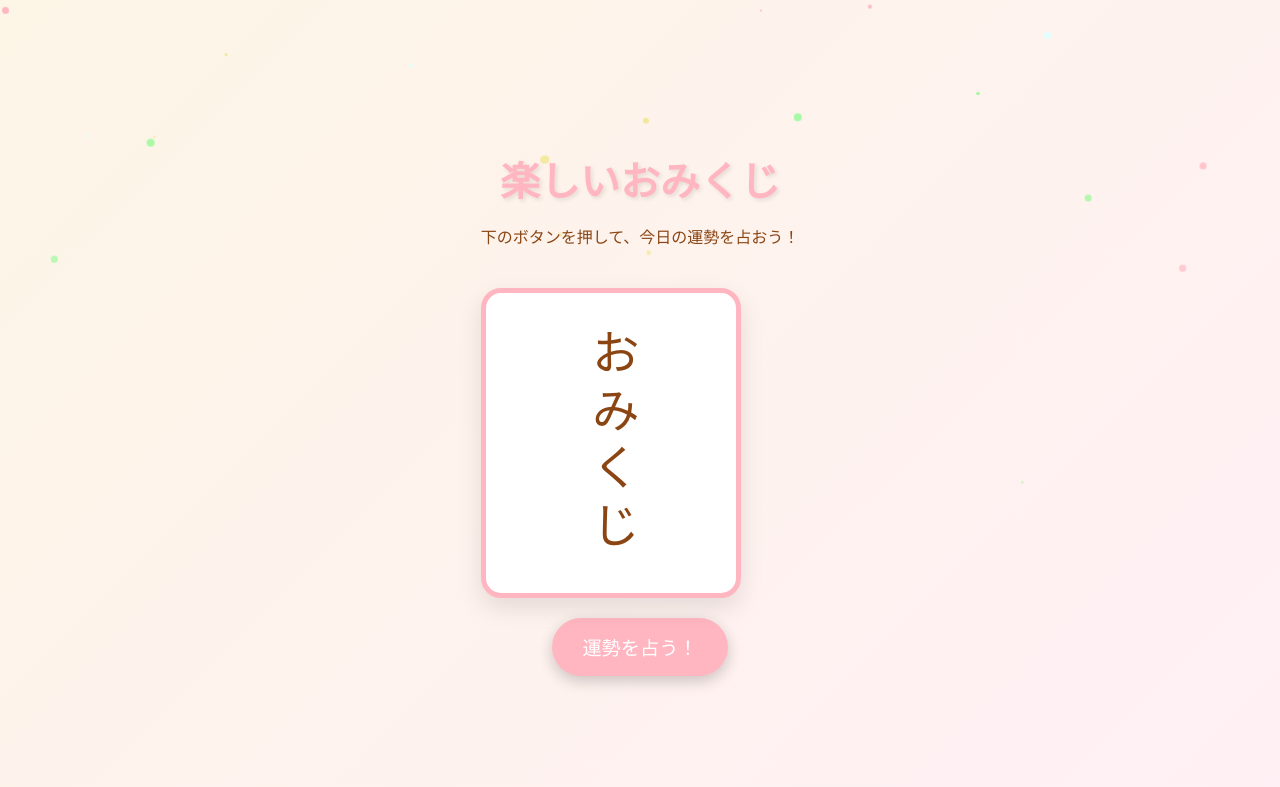
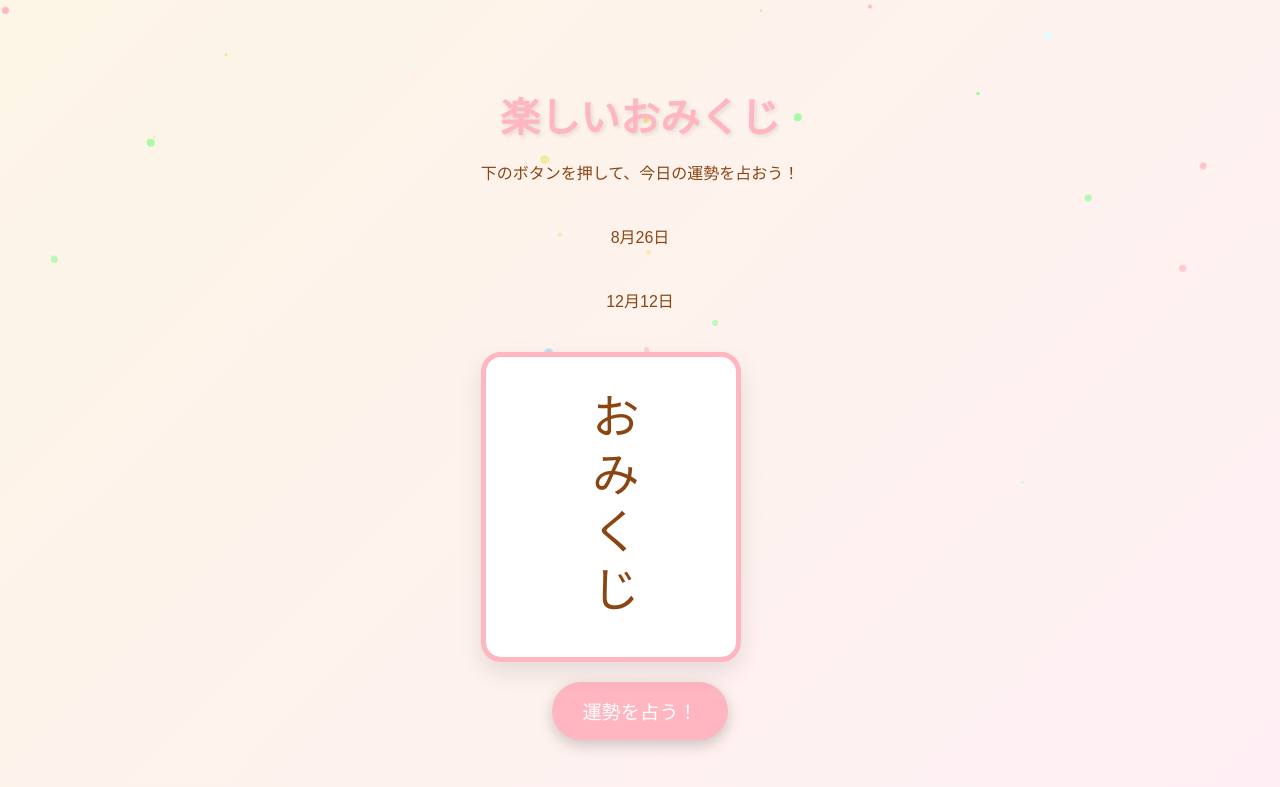
Before and after one commit to SuYaRyuu/Omikuzi, a plain HTML site: page index.html in a window 1280 px wide. Drawn offline with Linux system fonts and the light colour scheme; a web font is replaced by a local one.

Commit message:
Update index.html

```diff
--- a/index.html
+++ b/index.html
@@ -192,6 +192,8 @@
      <div class="container">
          <h1>楽しいおみくじ</h1>
          <p>下のボタンを押して、今日の運勢を占おう！</p>
+      <p>8月26日</p>
+      <p>12月12日</p>
          <div class="omikuji-card-container" id="omikuji-container">
              <div class="omikuji-card" id="omikuji-card">
                  <div class="card-face card-front">
```
